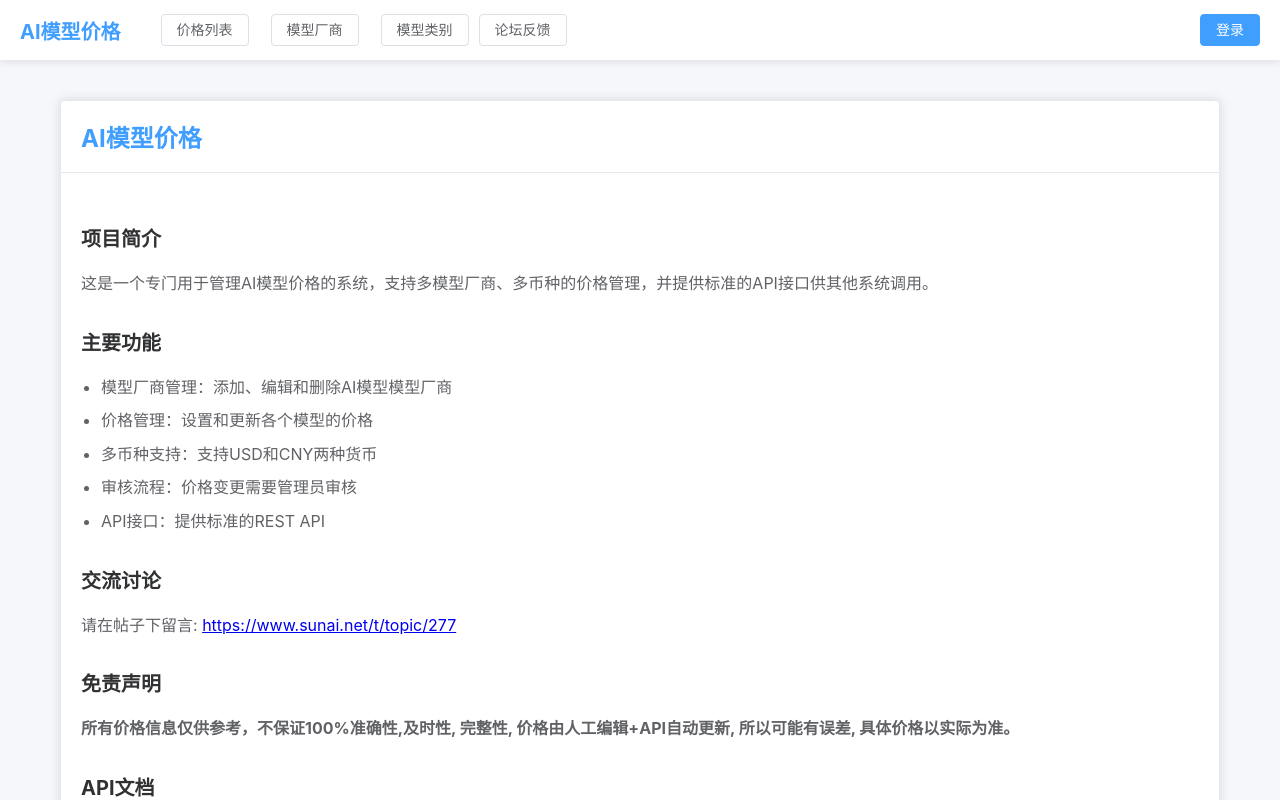
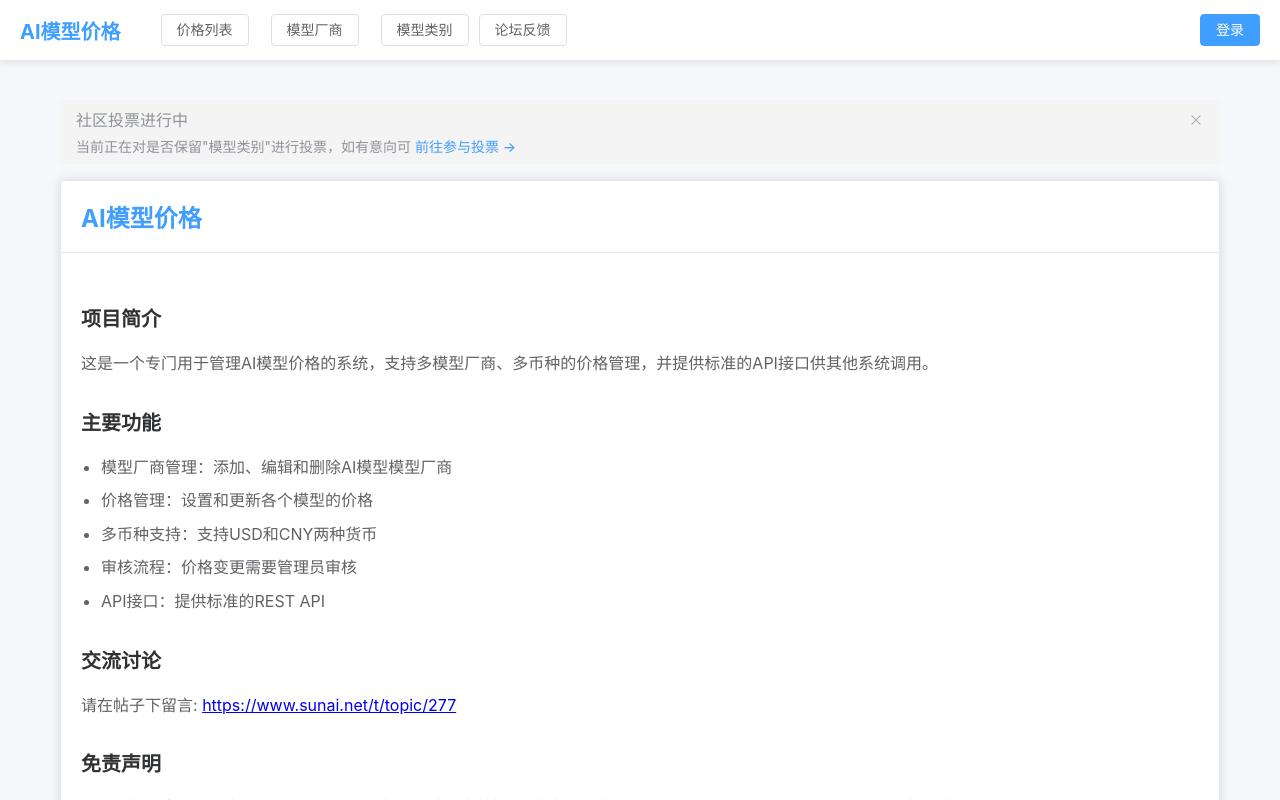
Before and after one commit to woodchen-ink/aimodels-prices, a Vue app in the folder frontend/: page / in a window 1280 px wide. Shown: the top 800 px of the page. Built offline with nearby package versions, Linux system fonts and the light colour scheme; no server answers.

Commit message:
feat(frontend): 添加投票横幅组件并更新页脚链接
- 新增 VoteBanner 组件用于显示社区投票信息
- 在首页和价格页面添加投票横幅
- 更新页脚添加 GitHub 链接
- 移除后端缓存日志输出

```diff
--- a/frontend/src/App.vue
+++ b/frontend/src/App.vue
@@ -39,7 +39,7 @@
 
     <el-footer height="60px">
       <div class="footer-content">
-        <p>© 2025 SUNAI | <a href="https://www.sunai.net/t/topic/277" target="_blank">介绍帖子</a></p>
+        <p>© 2025 SUNAI | <a href="https://www.sunai.net/t/topic/277" target="_blank">介绍帖子</a> | <a href="https://github.com/woodchen-ink/aimodels-prices" target="_blank">GitHub</a></p>
       </div>
     </el-footer>
   </el-container>
--- /dev/null
+++ b/frontend/src/components/VoteBanner.vue
@@ -0,0 +1,47 @@
+<template>
+  <el-alert
+    v-if="!dismissed"
+    title="社区投票进行中"
+    type="info"
+    :closable="true"
+    @close="handleClose"
+    class="vote-banner"
+  >
+    当前正在对是否保留"模型类别"进行投票，如有意向可
+    <a href="https://www.sunai.net/t/topic/1084" target="_blank" class="vote-link">
+      前往参与投票 →
+    </a>
+  </el-alert>
+</template>
+
+<script setup>
+import { ref, onMounted } from 'vue'
+
+const STORAGE_KEY = 'voteBannerDismissed'
+const dismissed = ref(false)
+
+onMounted(() => {
+  dismissed.value = localStorage.getItem(STORAGE_KEY) === 'true'
+})
+
+function handleClose() {
+  dismissed.value = true
+  localStorage.setItem(STORAGE_KEY, 'true')
+}
+</script>
+
+<style scoped>
+.vote-banner {
+  margin-bottom: 16px;
+}
+
+.vote-link {
+  color: #409eff;
+  text-decoration: none;
+  font-weight: 500;
+}
+
+.vote-link:hover {
+  text-decoration: underline;
+}
+</style>
--- a/frontend/src/views/Home.vue
+++ b/frontend/src/views/Home.vue
@@ -1,5 +1,6 @@
 <template>
   <div class="home">
+    <VoteBanner />
     <el-card class="intro-card">
       <template #header>
         <div class="card-header">
@@ -230,6 +231,7 @@ h4 {
 <script setup>
 import { ref, onMounted } from 'vue'
 import { ElMessage } from 'element-plus'
+import VoteBanner from '@/components/VoteBanner.vue'
 
 const origin = ref('')
 
--- a/frontend/src/views/Prices.vue
+++ b/frontend/src/views/Prices.vue
@@ -1,5 +1,6 @@
 <template>
   <div class="prices">
+    <VoteBanner />
     <el-card v-loading="loading" element-loading-text="加载中...">
       <template #header>
         <div class="card-header">
@@ -604,6 +605,7 @@ import axios from 'axios'
 import { ElMessage, ElMessageBox } from 'element-plus'
 import { useRouter } from 'vue-router'
 import { Edit, Delete, Check, Close, Document, Search, ArrowDown, User, Timer, InfoFilled } from '@element-plus/icons-vue'
+import VoteBanner from '@/components/VoteBanner.vue'
 
 const props = defineProps({
   user: Object
```
Also changed, not shown: 1 other file (tests, documents, lock files or other folders).
